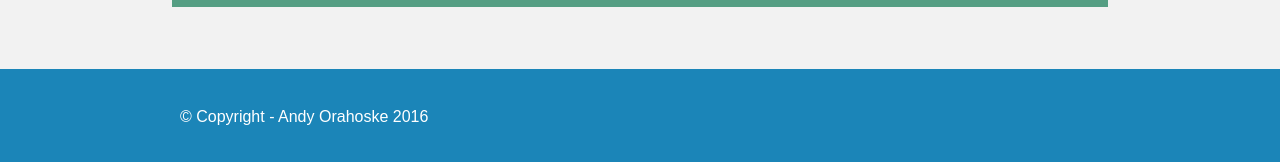
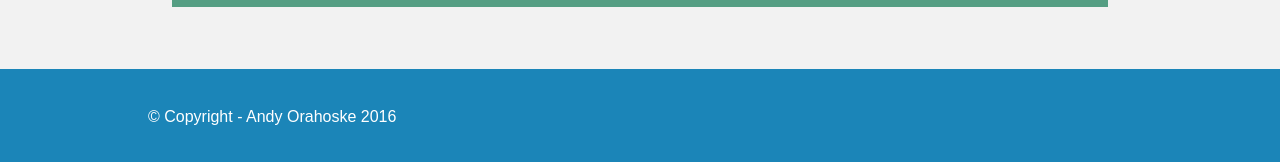
Before and after one commit to AO16/AO16.github.io, a Jekyll site: the page built from index.html, in a window 1280 px wide. Shown: the part 735-897 px from the top of the page. Built offline with Jekyll 4.4.1, drawn with Linux system fonts in a browser that asks for light colours; nearby versions of some CDN libraries.

Commit message:
fix footer style

```diff
--- a/_sass/modules/container.scss
+++ b/_sass/modules/container.scss
@@ -20,8 +20,8 @@
     width: 100%;
     @at-root #{&}__inner {
       margin: 0 auto;
-      max-width: calc(1000px - 4rem);
-      width: 100%;
+      max-width: 1000px;
+      width: calc(100% - 4rem);
     }
   }
 }
```
